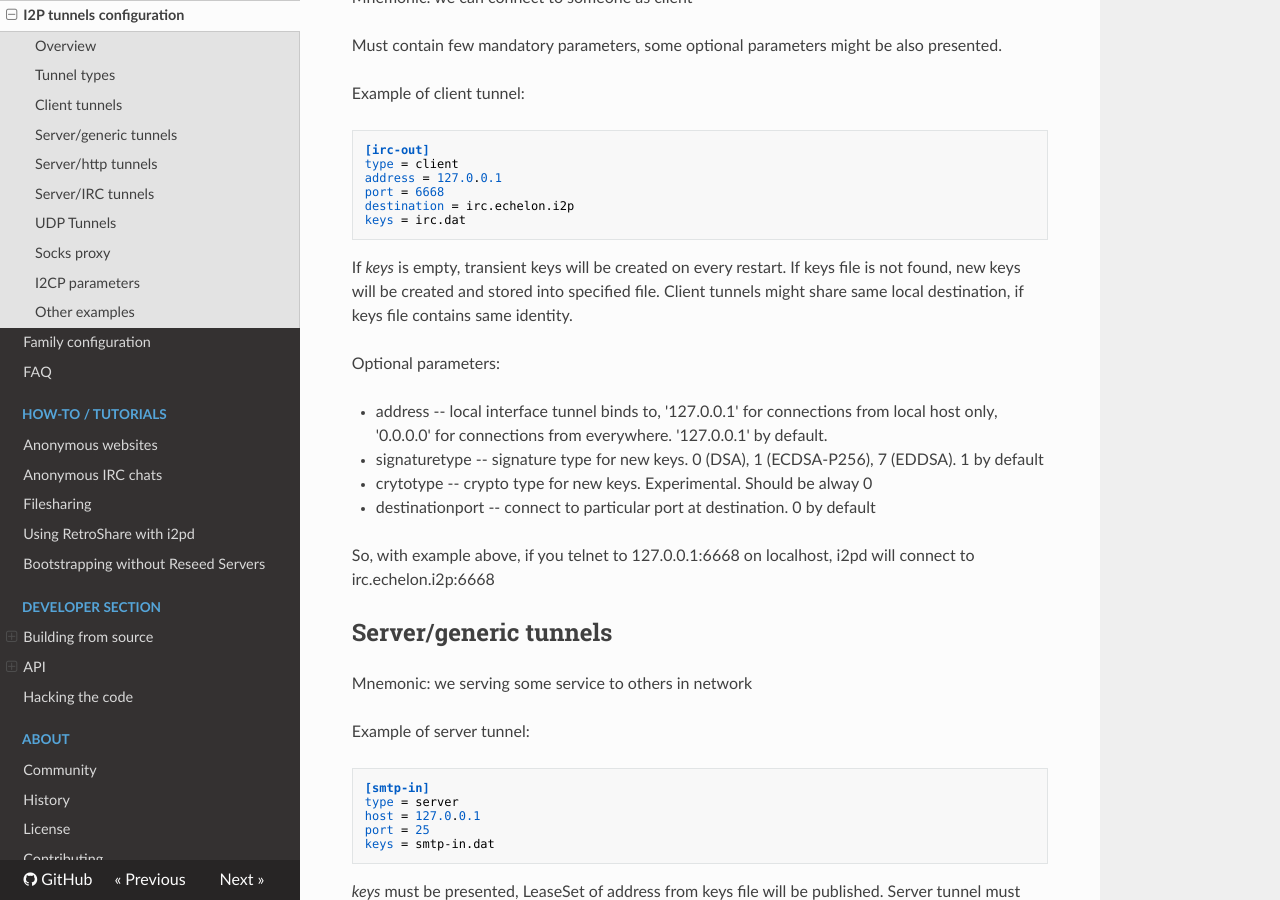
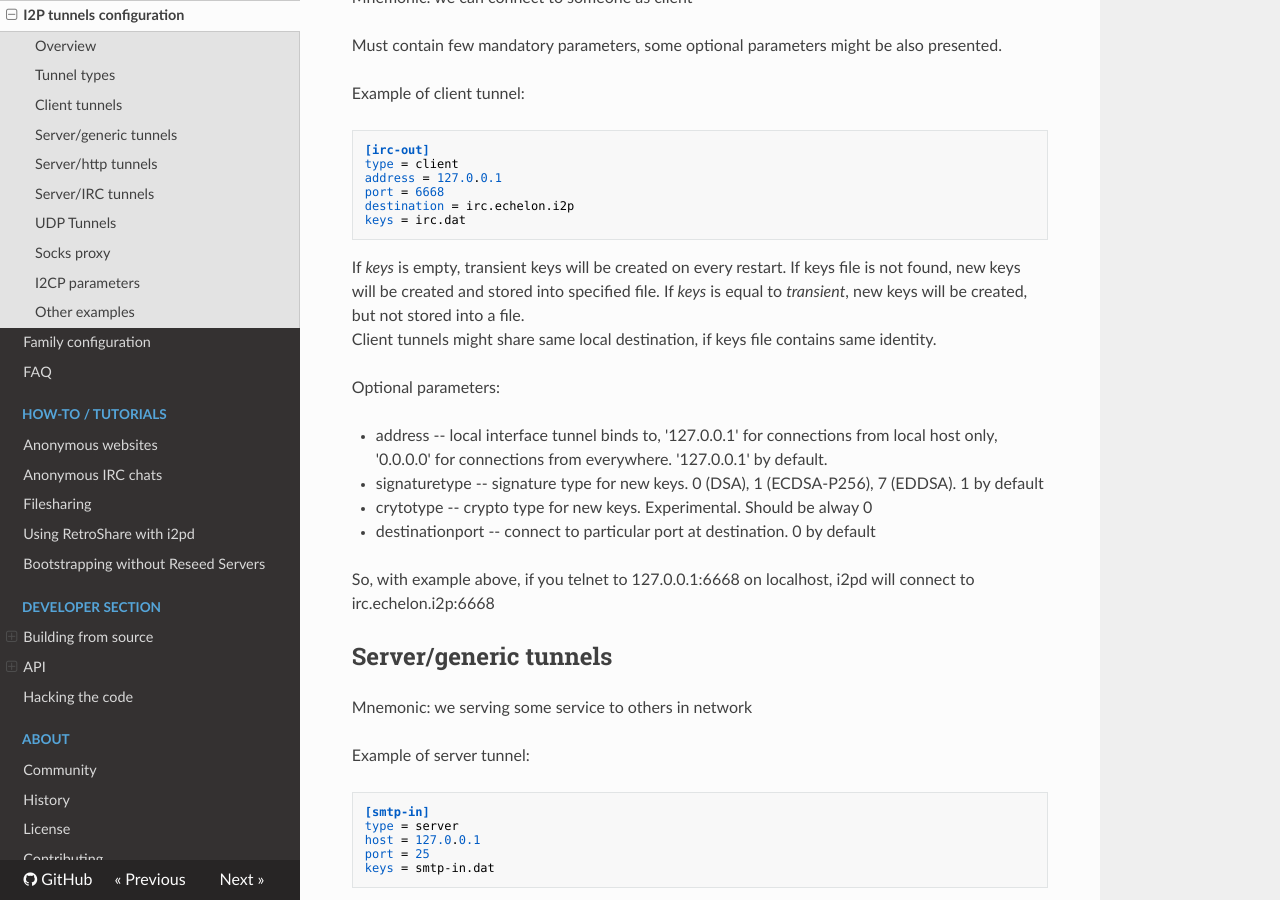
Before and after one commit to PurpleI2P/i2pd_docs_en, an MkDocs documentation site: the page built from docs/user-guide/tunnels.md, in a window 1280 px wide and 900 px high, scrolled down 935 px. Built offline with MkDocs 1.6.1, drawn with Linux system fonts in a browser that asks for light colours; nearby versions of some CDN libraries; old or Windows-style settings are respelled for this version of MkDocs.

Commit message:
transient keys

```diff
--- a/docs/user-guide/tunnels.md
+++ b/docs/user-guide/tunnels.md
@@ -44,7 +44,7 @@ Example of client tunnel:
     destination = irc.echelon.i2p
     keys = irc.dat
 
-If *keys* is empty, transient keys will be created on every restart. If keys file is not found, new keys will be created and stored into specified file.
+If *keys* is empty, transient keys will be created on every restart. If keys file is not found, new keys will be created and stored into specified file. If *keys* is equal to *transient*, new keys will be created, but not stored into a file.
 Client tunnels might share same local destination, if keys file contains same identity.
 
 Optional parameters:
```
